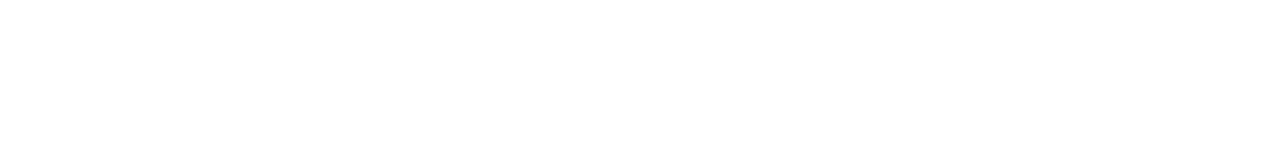
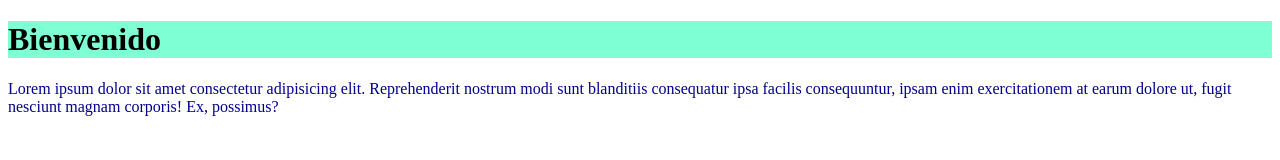
Before and after one commit to Lucas-Ignacio-S18/mipaginaweb, a plain HTML site: page index.html in a window 1280 px wide. Drawn offline with Linux system fonts and the light colour scheme.

Commit message:
Realice los cmabios en el css

```diff
--- a/css/styless.css
+++ b/css/styless.css
@@ -0,0 +1,7 @@
+h1{
+    background-color: aquamarine;
+    color: black;
+}
+p{
+    color: darkblue;
+}
--- a/index.html
+++ b/index.html
@@ -4,11 +4,13 @@
     <meta charset="UTF-8">
     <meta name="viewport" content="width=device-width, initial-scale=1.0">
     <title>pagina Lucas</title>
+    <link rel="stylesheet" href="css/styless.css">
 </head>
 <body>
     <header></header>
     <main>
-
+        <h1>Bienvenido</h1>
+        <p>Lorem ipsum dolor sit amet consectetur adipisicing elit. Reprehenderit nostrum modi sunt blanditiis consequatur ipsa facilis consequuntur, ipsam enim exercitationem at earum dolore ut, fugit nesciunt magnam corporis! Ex, possimus?</p>
     </main>
     <footer></footer>
 </body>
```
